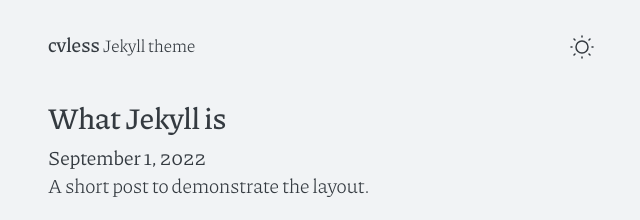
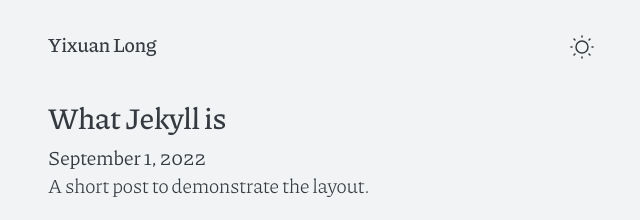
Before and after one commit to Albertlong039/Albertlong039.github.io, a Jekyll site: the page built from posts.md, in a window 1280 px wide. Shown: the top 220 px of the page, without its empty margins (319-959 px from the left). Built offline with Jekyll 4.4.1, drawn with Linux system fonts in a browser that asks for light colours; the list of posts is cut into pages by our own code; part of the change alters nothing that is shown.

Commit message:
Update _config.yml

```diff
--- a/_config.yml
+++ b/_config.yml
@@ -1,9 +1,7 @@
 # site settings
 
-title: cvless
-description: Jekyll theme for a beautiful online CV
-taglong: Jekyll theme for a beautiful online CV
-tagshort: Jekyll theme
+title: Yixuan Long
+description: Welcome to my personal website. I'm studying a master of Operations Research at Georgia Tech and actively seeking for a PhD position on the intersection of Operations Research and Healthcare! Here are my personal social media, resume links, and scroll down to explore my most recent projects!
 url: https://cvless.netlify.app
 baseurl: ""
 permalink: pretty
@@ -13,17 +11,15 @@ repo: https://github.com/username/username.github.io
 
 author:
   name: Place Holder
-  email: username@domain.com
+  email: ylong70@gatech.edu
 photo: /assets/jpg/photo.jpg
 
 # social media links
 
 social:
-  facebook: username
-  github: username
-  instagram: username
-  linkedin: username
-  stackoverflow: 0000000/username
+  github: https://github.com/Albertlong039
+  instagram: https://www.instagram.com/albertlong363/
+  linkedin:
   twitter: username
 
 # build settings
```
